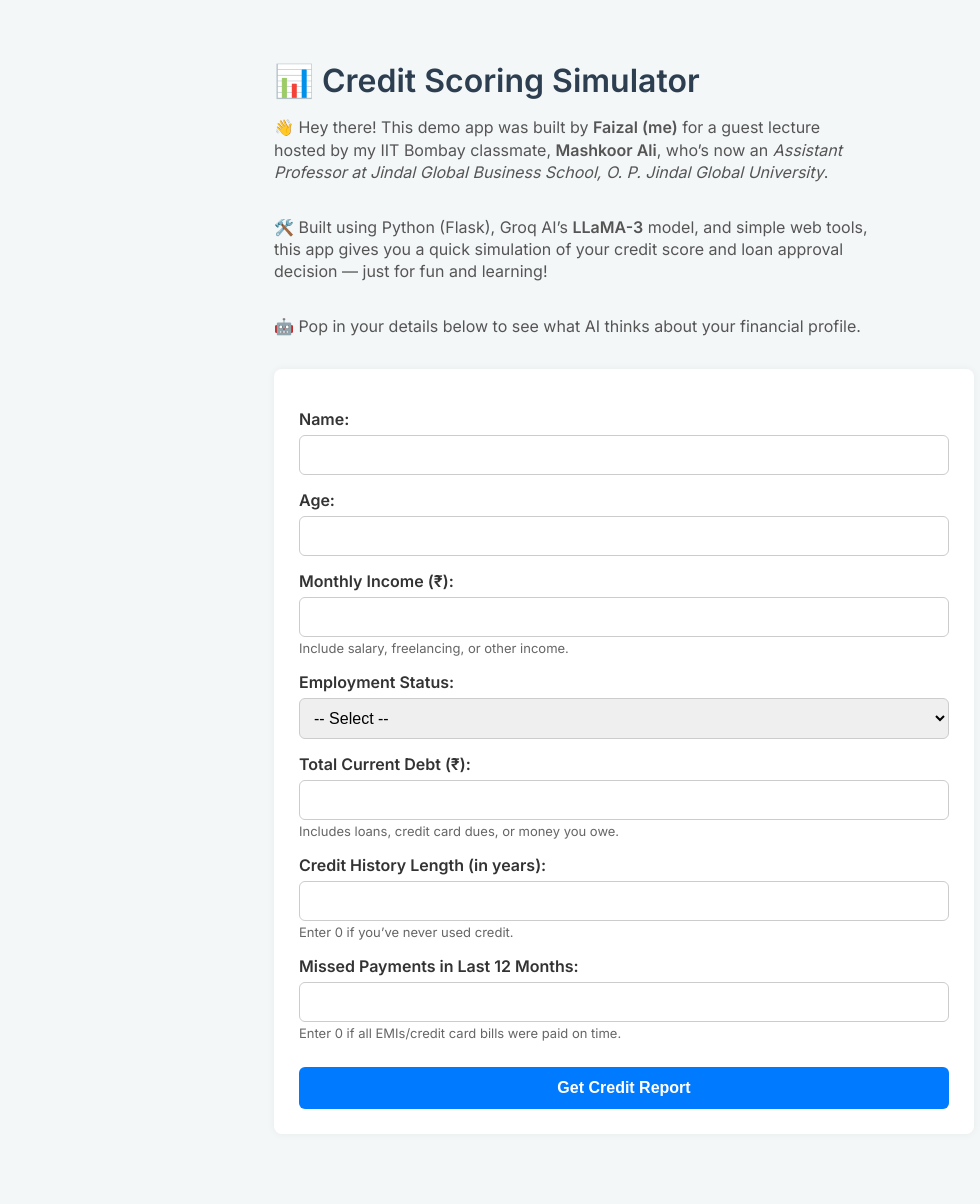
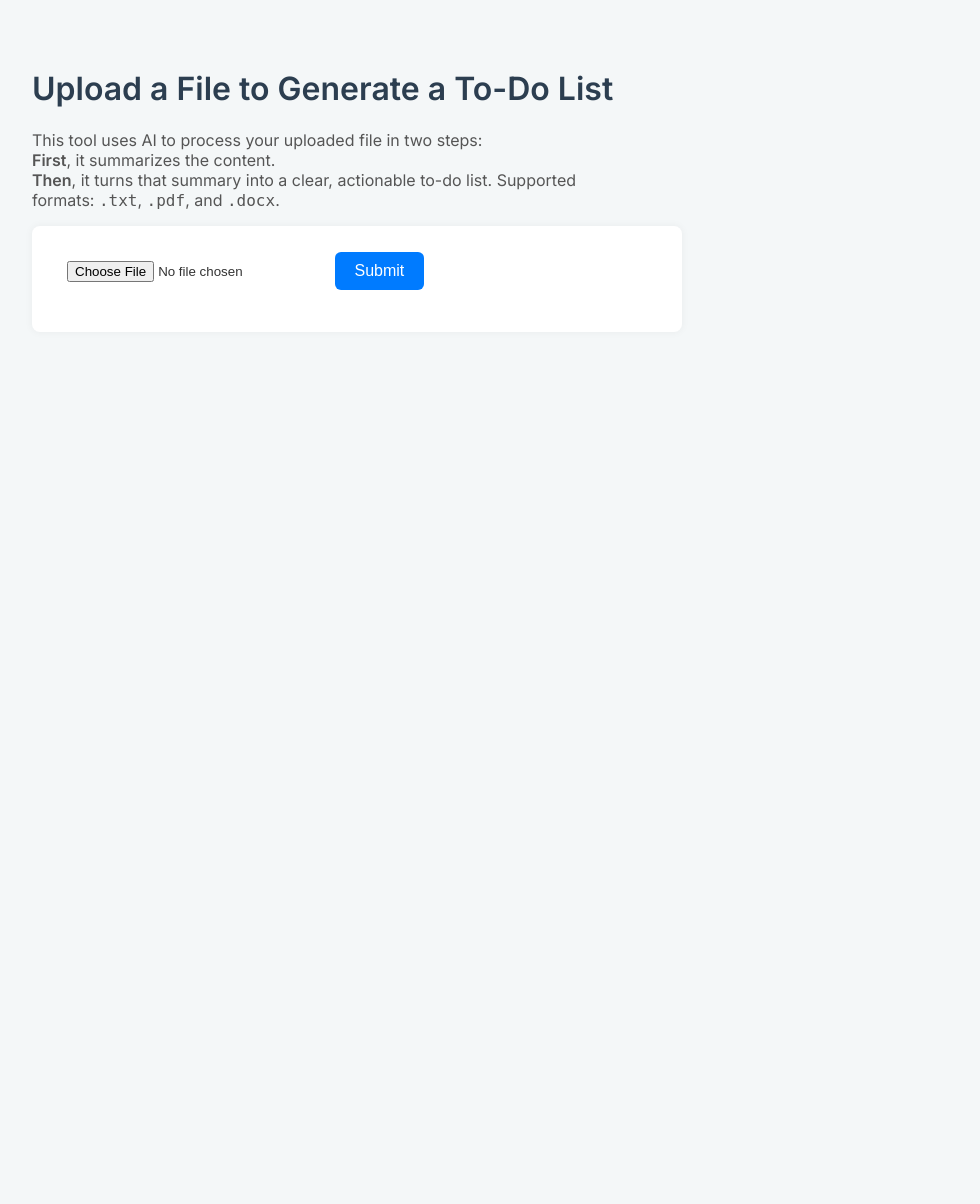
Before and after one commit to faizalmkra93/flask-groq-ai, a Flask app: page / in a window 1280 px wide. Shown: the whole page, without its empty margins (16-996 px from the left). After the commit the page ends 290 px from the top, so only its background shows below. Run offline with Flask 3, Linux system fonts and the light colour scheme.

Commit message:
Revert "Add credit scoring simulator app using Flask + Groq"
This reverts commit 764661ccbc1ae3930be40c251361e862f66b6b23.

```diff
--- a/app.py
+++ b/app.py
@@ -1,15 +1,22 @@
-from flask import Flask, request, render_template
+from flask import Flask, request, render_template, make_response
 import os
+from dotenv import load_dotenv
 import requests
-from dotenv import load_dotenv
+import fitz  # PyMuPDF
+import docx
 
+# Load environment variables
 load_dotenv()
-
-app = Flask(__name__)
 
 GROQ_API_KEY = os.getenv("GROQ_API_KEY")
 GROQ_API_URL = "https://api.groq.com/openai/v1/chat/completions"
 
+app = Flask(__name__)
+
+MAX_FILE_SIZE = 1 * 1024 * 1024  # 1 MB
+
+
+# Function to send prompt to Groq API
 def call_groq(prompt):
     headers = {
         "Authorization": f"Bearer {GROQ_API_KEY}",
@@ -17,137 +24,99 @@ def call_groq(prompt):
     }
 
     payload = {
-        "model": "llama-3.3-70b-versatile",
+        "model": "llama-3.3-70b-versatile",  # ✅ Updated model
         "messages": [
             {"role": "user", "content": prompt}
         ],
         "temperature": 0.7,
-        "max_tokens": 512
+        "max_tokens": 1024
     }
 
     response = requests.post(GROQ_API_URL, headers=headers, json=payload)
+
     if response.status_code != 200:
-        print("API ERROR:", response.text)
-        return None
+        print("❌ API ERROR:", response.text)
+        response.raise_for_status()
 
     result = response.json()
     return result["choices"][0]["message"]["content"]
 
 
-def parse_ai_response(text):
-    # Very simple parsing - split by lines, detect main sections, and format HTML
-    lines = [line.strip() for line in text.split("\n") if line.strip()]
+# Extract text from file (.txt, .pdf, .docx)
+def extract_text(file):
+    filename = file.filename.lower()
 
-    data = {
-        "estimated_score": "",
-        "required_score": "",
-        "risk_level": "",
-        "loan_decision": "",
-        "key_points": [],
-        "reasons": [],
-        "note": ""
-    }
+    if filename.endswith('.txt'):
+        return file.read().decode('utf-8')
 
-    section = None
-    for line in lines:
-        # Parse Estimated Score
-        if line.lower().startswith("estimated credit score"):
-            data["estimated_score"] = line.split(":")[-1].strip()
-        elif line.lower().startswith("score required for loan approval"):
-            data["required_score"] = line.split(":")[-1].strip()
-        elif line.lower().startswith("risk level"):
-            data["risk_level"] = line.split(":")[-1].strip()
-        elif line.lower().startswith("loan approval decision"):
-            data["loan_decision"] = line.split(":")[-1].strip()
-        elif line.lower().startswith("key points"):
-            section = "key_points"
-        elif line.lower().startswith("reasons for this loan decision"):
-            section = "reasons"
-        elif line.lower().startswith("note"):
-            section = "note"
-            data["note"] = line[len("note:"):].strip()
-        else:
-            if section == "key_points" and line.startswith("-"):
-                data["key_points"].append(line[1:].strip())
-            elif section == "reasons" and line.startswith("-"):
-                data["reasons"].append(line[1:].strip())
-            elif section == "note":
-                data["note"] += " " + line
+    elif filename.endswith('.pdf'):
+        text = ""
+        with fitz.open(stream=file.read(), filetype="pdf") as doc:
+            for page in doc:
+                text += page.get_text()
+        return text
 
-    return data
+    elif filename.endswith('.docx'):
+        doc = docx.Document(file)
+        return "\n".join([p.text for p in doc.paragraphs])
+
+    else:
+        raise ValueError("Unsupported file type.")
 
 
-@app.route('/', methods=['GET', 'POST'])
-def credit_simulator():
-    error = None
-    formatted_result = None
-    name = ""
-
-    if request.method == 'POST':
-        name = request.form.get('name', '').strip()
-        age = request.form.get('age', '').strip()
-        income = request.form.get('income', '').strip()
-        employment = request.form.get('employment', '').strip()
-        debts = request.form.get('debts', '').strip()
-        history = request.form.get('history', '').strip()
-        missed = request.form.get('missed', '').strip()
-
-        if not all([name, age, income, employment, debts, history, missed]):
-            error = "Please fill all fields."
-        else:
-            prompt = f"""
-You are an expert credit analyst. Given the following user data, generate a detailed credit report including:
-
-- Estimated Credit Score (out of 850)
-- Score Required for Loan Approval (assume 650)
-- Risk Level (Low, Medium, High)
-- Loan Approval Decision (Approved or Rejected)
-- Key Points (short bullet points)
-- Reasons for this loan decision (short bullet points)
-
-Format the report clearly with each item on its own line, and prefix bullet points with '-'.
-
-User Details:
-Name: {name}
-Age: {age}
-Monthly Income: ₹{income}
-Employment Status: {employment}
-Total Current Debt: ₹{debts}
-Credit History Length (years): {history}
-Missed Payments in Last 12 Months: {missed}
-"""
-            ai_response = call_groq(prompt)
-            if ai_response:
-                parsed = parse_ai_response(ai_response)
-
-                # Emoji map for risk and decision
-                risk_emoji = {
-                    "Low": "🟢",
-                    "Medium": "🟠",
-                    "High": "🔴"
-                }
-                decision_emoji = {
-                    "Approved": "✅",
-                    "Rejected": "❌"
-                }
-
-                formatted_result = {
-                    "name": name,
-                    "estimated_score": parsed["estimated_score"],
-                    "required_score": parsed["required_score"],
-                    "risk_level": parsed["risk_level"],
-                    "risk_emoji": risk_emoji.get(parsed["risk_level"], ""),
-                    "loan_decision": parsed["loan_decision"],
-                    "decision_emoji": decision_emoji.get(parsed["loan_decision"], ""),
-                    "key_points": parsed["key_points"],
-                    "reasons": parsed["reasons"],
-                    "note": parsed["note"]
-                }
-            else:
-                error = "Failed to get response from AI."
-
-    return render_template("credit_simulator.html", error=error, result=formatted_result, name=name)
+@app.route('/')
+def index():
+    return render_template("index.html")
 
 
-if __name__ == "__main__":
+@app.route('/process', methods=['POST'])
+def process():
+    if 'file' not in request.files:
+        return render_template("index.html", error="No file uploaded.")
+
+    file = request.files['file']
+
+    if file.filename == '':
+        return render_template("index.html", error="No file selected.")
+
+    if not file.filename.endswith(('.txt', '.pdf', '.docx')):
+        return render_template("index.html", error="Invalid file type. Please upload .txt, .pdf or .docx files.")
+
+    # File size check
+    file.seek(0, os.SEEK_END)
+    file_length = file.tell()
+    file.seek(0)
+    if file_length > MAX_FILE_SIZE:
+        return render_template("index.html", error="File size exceeds 1MB limit.")
+
+    try:
+        content = extract_text(file)
+
+        if not content.strip():
+            return render_template("index.html", error="File is empty or unreadable.")
+
+        # Prompt 1: Summarize
+        prompt1 = f"Summarize the following content:\n\n{content}"
+        summary = call_groq(prompt1)
+
+        # Prompt 2: Turn summary into to-do list
+        prompt2 = f"Convert this summary into a detailed to-do list:\n\n{summary}"
+        todo_list = call_groq(prompt2)
+
+        return render_template("index.html", output=todo_list)
+
+    except Exception as e:
+        return render_template("index.html", error=f"Error: {str(e)}")
+
+
+@app.route('/download', methods=['POST'])
+def download():
+    text = request.form.get("text", "")
+    response = make_response(text)
+    response.headers['Content-Disposition'] = 'attachment; filename=todo_list.txt'
+    response.mimetype = 'text/plain'
+    return response
+
+
+if __name__ == '__main__':
     app.run(debug=True)
--- a/templates/credit_simulator.html
+++ /dev/null
@@ -1,198 +0,0 @@
-<!DOCTYPE html>
-<html lang="en">
-<head>
-    <meta charset="UTF-8" />
-    <title>Credit Scoring Simulator</title>
-    <link href="https://fonts.googleapis.com/css2?family=Inter:wght@400;600&display=swap" rel="stylesheet" />
-    <style>
-        body {
-            font-family: 'Inter', sans-serif;
-            background: #f4f7f8;
-            padding: 40px 20px;
-            max-width: 700px;
-            margin: auto;
-            color: #333;
-        }
-        h1 {
-            font-weight: 600;
-            margin-bottom: 10px;
-            color: #2c3e50;
-        }
-        p {
-            max-width: 600px;
-            color: #555;
-            font-size: 16px;
-            line-height: 1.4;
-            margin-bottom: 2rem;
-        }
-        form {
-            background: #fff;
-            padding: 25px;
-            border-radius: 8px;
-            box-shadow: 0 0 8px rgba(0,0,0,0.05);
-            max-width: 700px;
-            margin-bottom: 30px;
-        }
-        label {
-            font-weight: 600;
-            display: block;
-            margin-top: 15px;
-        }
-        input[type="text"],
-        input[type="number"],
-        select {
-            width: 100%;
-            padding: 10px;
-            margin-top: 6px;
-            border: 1px solid #ccc;
-            border-radius: 6px;
-            font-size: 16px;
-            box-sizing: border-box;
-        }
-        small {
-            color: #666;
-            font-size: 13px;
-        }
-        button {
-            background-color: #007bff;
-            color: white;
-            padding: 12px 20px;
-            font-size: 16px;
-            border: none;
-            border-radius: 6px;
-            cursor: pointer;
-            width: 100%;
-            font-weight: 600;
-            margin-top: 25px;
-        }
-        button:hover {
-            background-color: #0056b3;
-        }
-        .output-section {
-            background: #fff;
-            padding: 25px;
-            border-radius: 8px;
-            box-shadow: 0 0 8px rgba(0,0,0,0.05);
-            max-width: 700px;
-            font-size: 16px;
-            line-height: 1.6;
-            color: #222;
-            margin-top: 20px;
-        }
-        .output-section h2 {
-            margin-bottom: 0.5em;
-            color: #2c3e50;
-        }
-        .output-section ul {
-            list-style-type: disc;
-            margin-left: 20px;
-            margin-bottom: 1em;
-        }
-        .output-section .highlight {
-            font-weight: 700;
-            font-size: 18px;
-        }
-        .risk-level {
-            font-weight: 700;
-            font-size: 18px;
-        }
-        .loan-decision {
-            font-weight: 700;
-            font-size: 18px;
-        }
-        .error {
-            color: #c0392b;
-            font-weight: 700;
-            margin-top: 20px;
-            text-align: center;
-        }
-    </style>
-</head>
-<body>
-
-<h1>📊 Credit Scoring Simulator</h1>
-
-<p>
-    👋 Hey there! This demo app was built by <strong>Faizal (me)</strong> for a guest lecture hosted by my IIT Bombay classmate,
-    <strong>Mashkoor Ali</strong>, who’s now an <em>Assistant Professor at Jindal Global Business School, O. P. Jindal Global University</em>.
-</p>
-
-<p>
-    🛠️ Built using Python (Flask), Groq AI’s <strong>LLaMA-3</strong> model, and simple web tools, this app gives you a quick simulation of your credit score and loan approval decision — just for fun and learning!
-</p>
-
-<p>
-    🤖 Pop in your details below to see what AI thinks about your financial profile.
-</p>
-
-
-<form method="POST" action="/">
-    <label for="name">Name:</label>
-    <input id="name" name="name" type="text" required value="{{ name }}"/>
-
-    <label for="age">Age:</label>
-    <input id="age" name="age" type="number" min="18" required />
-
-    <label for="income">Monthly Income (₹):</label>
-    <input id="income" name="income" type="number" min="0" required />
-    <small>Include salary, freelancing, or other income.</small>
-
-    <label for="employment">Employment Status:</label>
-    <select id="employment" name="employment" required>
-        <option value="" disabled selected>-- Select --</option>
-        <option>Full-time</option>
-        <option>Part-time</option>
-        <option>Unemployed</option>
-        <option>Student</option>
-    </select>
-
-    <label for="debts">Total Current Debt (₹):</label>
-    <input id="debts" name="debts" type="number" min="0" required />
-    <small>Includes loans, credit card dues, or money you owe.</small>
-
-    <label for="history">Credit History Length (in years):</label>
-    <input id="history" name="history" type="number" min="0" step="0.1" required />
-    <small>Enter 0 if you’ve never used credit.</small>
-
-    <label for="missed">Missed Payments in Last 12 Months:</label>
-    <input id="missed" name="missed" type="number" min="0" required />
-    <small>Enter 0 if all EMIs/credit card bills were paid on time.</small>
-
-    <button type="submit">Get Credit Report</button>
-</form>
-
-{% if error %}
-    <p class="error">⚠️ {{ error }}</p>
-{% endif %}
-
-{% if result %}
-<div class="output-section">
-    <h2>📋 Credit Report for {{ result.name }}</h2>
-
-    <p><span class="highlight">Estimated Credit Score:</span> {{ result.estimated_score }}</p>
-    <p><span class="highlight">Score Required for Loan Approval:</span> {{ result.required_score }}</p>
-    <p class="risk-level">Risk Level: {{ result.risk_emoji }} {{ result.risk_level }}</p>
-    <p class="loan-decision">Loan Approval Decision: {{ result.decision_emoji }} {{ result.loan_decision }}</p>
-
-    <h3>🔑 Key Points</h3>
-    <ul>
-        {% for point in result.key_points %}
-        <li>{{ point }}</li>
-        {% endfor %}
-    </ul>
-
-    <h3>📝 Reasons for this Loan Decision</h3>
-    <ul>
-        {% for reason in result.reasons %}
-        <li>{{ reason }}</li>
-        {% endfor %}
-    </ul>
-
-    {% if result.note %}
-    <p><em>Note:</em> {{ result.note }}</p>
-    {% endif %}
-</div>
-{% endif %}
-
-</body>
-</html>
--- a/templates/index.html
+++ b/templates/index.html
@@ -1,103 +1,133 @@
 <!DOCTYPE html>
-<html lang="en">
+<html>
+
 <head>
-<meta charset="UTF-8" />
-<title>Credit Scoring Simulator Result</title>
-<link href="https://fonts.googleapis.com/css2?family=Inter:wght@400;600&display=swap" rel="stylesheet" />
+    <title>Groq File Processor</title>
+    <!-- Google Font -->
+<link href="https://fonts.googleapis.com/css2?family=Inter:wght@400;600&display=swap" rel="stylesheet">
+
 <style>
     body {
         font-family: 'Inter', sans-serif;
         background: #f4f7f8;
-    padding: 40px 20px;
-    max-width: 700px;
-    margin: auto;
+        padding: 40px;
         color: #333;
     }
+
     h1 {
-    font-weight: 600;
-    margin-bottom: 15px;
         color: #2c3e50;
     }
-  .result-container {
-    background: white;
+
+    form {
+        background: #fff;
         padding: 25px;
         border-radius: 8px;
         box-shadow: 0 0 8px rgba(0,0,0,0.05);
+        margin-bottom: 30px;
+        max-width: 600px;
     }
-  .highlight {
-    font-weight: 700;
-    font-size: 1.1rem;
+
+    input[type="file"] {
+        padding: 10px;
+        margin-bottom: 15px;
     }
-  .score {
-    font-size: 1.3rem;
-    margin-bottom: 10px;
+
+    button {
+        background-color: #007bff;
+        color: white;
+        padding: 10px 20px;
+        font-size: 16px;
+        border: none;
+        border-radius: 6px;
+        cursor: pointer;
     }
-  .approved {
-    color: green;
-    font-weight: 700;
+
+    button:hover {
+        background-color: #0056b3;
     }
-  .rejected {
-    color: red;
-    font-weight: 700;
+
+    #loading {
+        font-weight: bold;
+        color: #555;
+        margin-top: 20px;
     }
-  ul {
-    margin-top: 10px;
-    margin-left: 20px;
+
+    .output-section {
+        background: #ffffff;
+        padding: 25px;
+        border-radius: 8px;
+        box-shadow: 0 0 8px rgba(0,0,0,0.05);
+        max-width: 600px;
     }
-  .section-title {
-    font-weight: 600;
+
+    textarea {
+        width: 100%;
+        height: 300px;
         margin-top: 20px;
-    margin-bottom: 8px;
-    border-bottom: 1px solid #ccc;
-    padding-bottom: 3px;
-    color: #2c3e50;
+        padding: 15px;
+        font-size: 14px;
+        font-family: monospace;
+        border: 1px solid #ccc;
+        border-radius: 6px;
+        background-color: #f9f9f9;
+        resize: vertical;
     }
-  .note {
-    margin-top: 20px;
-    font-style: italic;
-    color: #555;
+
+    .error {
+        color: #c0392b;
+        font-weight: bold;
+    }
+
+    .download-btn {
+        margin-top: 15px;
+        background-color: #28a745;
+    }
+
+    .download-btn:hover {
+        background-color: #1e7e34;
     }
 </style>
+
 </head>
+
 <body>
+    <h1>Upload a File to Generate a To-Do List</h1>
 
-<h1>Credit Report for {{ name }}</h1>
+    <p style="max-width: 600px; color: #555; font-size: 16px;">
+        This tool uses AI to process your uploaded file in two steps:
+        <br><strong>First</strong>, it summarizes the content.
+        <br><strong>Then</strong>, it turns that summary into a clear, actionable to-do list.
+        Supported formats: <code>.txt</code>, <code>.pdf</code>, and <code>.docx</code>.
+    </p>
 
-<div class="result-container">
 
-  <div class="score">
-    <div><span class="highlight">Estimated Credit Score:</span> {{ estimated_score }}/850</div>
-    <div><span class="highlight">Score Required for Loan Approval:</span> {{ required_score }}</div>
-    <div><span class="highlight">Risk Level:</span> {{ risk_level }}</div>
-    <div>
-      <span class="highlight">Loan Approval Decision:</span>
-      {% if loan_decision == 'Approved' %}
-        <span class="approved">Approved ✅</span>
-      {% else %}
-        <span class="rejected">Rejected ❌</span>
-      {% endif %}
-    </div>
+    <form id="uploadForm" action="/process" method="post" enctype="multipart/form-data">
+        <input type="file" name="file" accept=".txt,.pdf,.docx" required>
+        <button type="submit">Submit</button>
+    </form>
+
+    <div id="loading" style="display: none;">
+        <p>⏳ Processing file... please wait.</p>
     </div>
 
-  <div class="section-title">Key Points</div>
-  <ul>
-    {% for point in key_points %}
-      <li>{{ point }}</li>
-    {% endfor %}
-  </ul>
+    {% if error %}
+    <p style="color: red;">⚠️ {{ error }}</p>
+    {% endif %}
 
-  <div class="section-title">Reasons for this Loan Decision</div>
-  <ul>
-    {% for reason in reasons %}
-      <li>{{ reason }}</li>
-    {% endfor %}
-  </ul>
+    {% if output %}
+    <h2>📝 Generated To-Do List</h2>
+    <textarea readonly>{{ output }}</textarea>
+    <form method="post" action="/download">
+        <input type="hidden" name="text" value="{{ output|e }}">
+        <button type="submit">📥 Download Result</button>
+    </form>
+    {% endif %}
 
-  <div class="note">
-    Note: This is a simulated analysis and should not be considered an actual credit assessment.
-  </div>
+    <script>
+        document.getElementById('uploadForm').addEventListener('submit', function () {
+            document.getElementById('loading').style.display = 'block';
+        });
+    </script>
+</body>
 
-</div>
-
-</body>
 </html>
```
Lines whose indentation alone changed are shown as unchanged.
